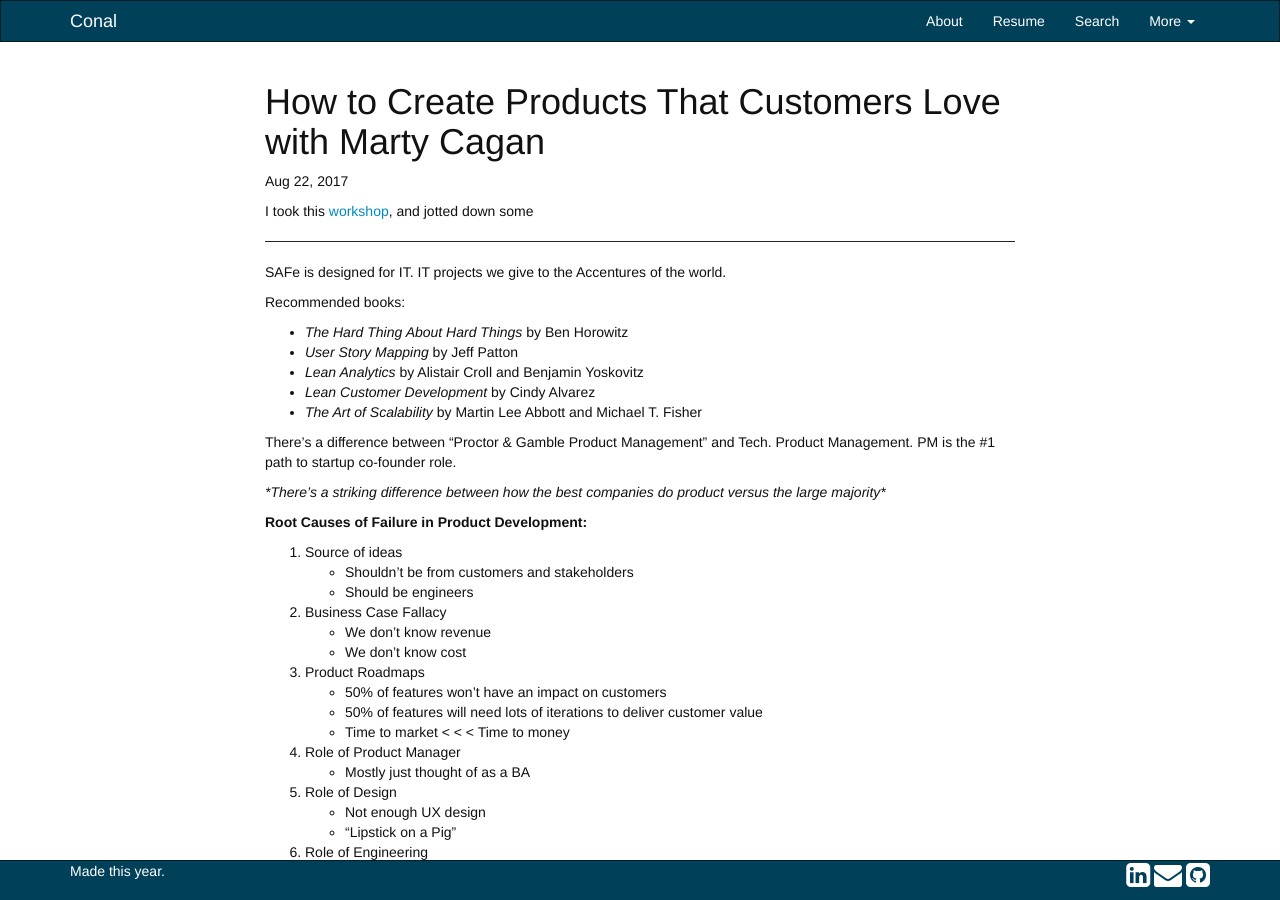
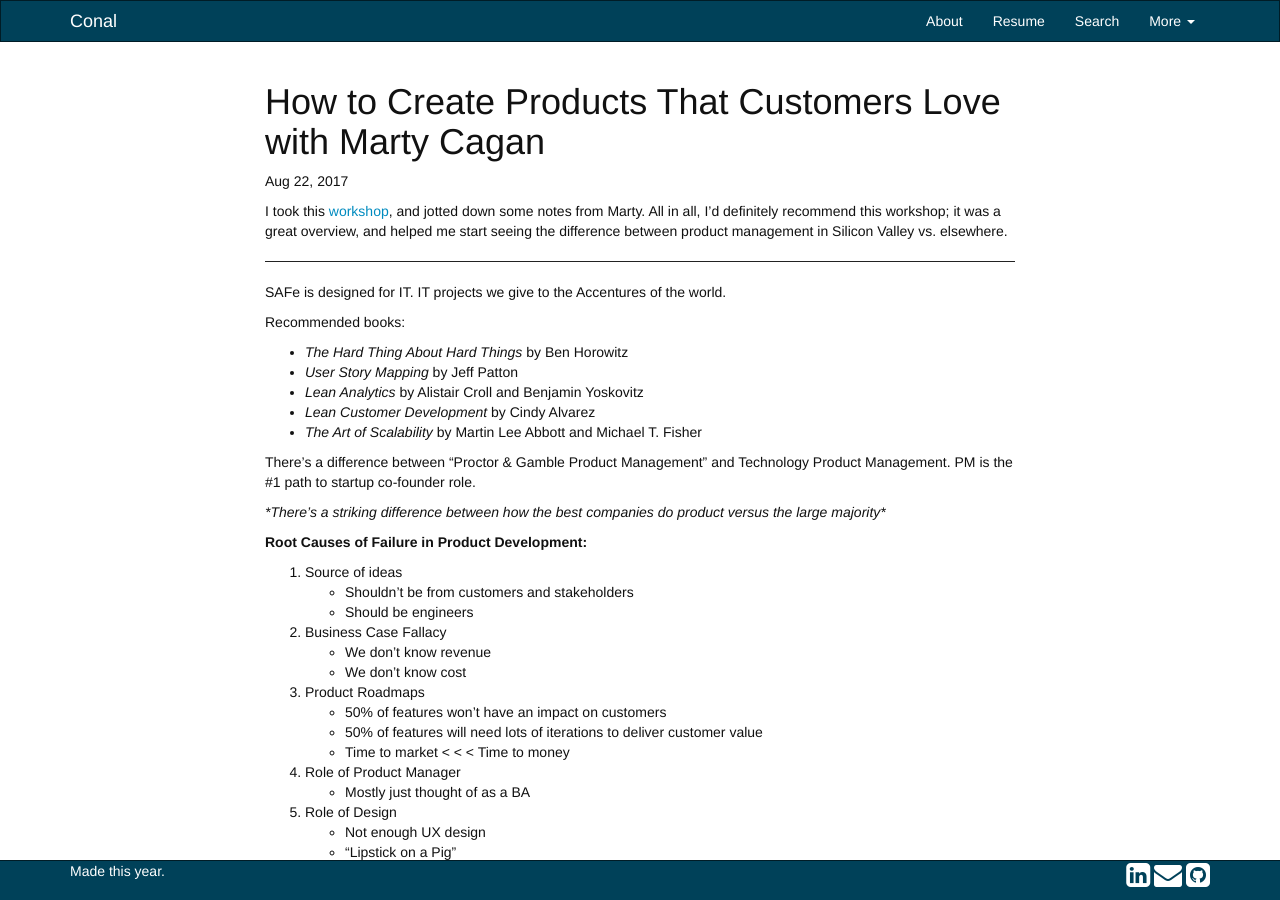
Before and after one commit to cms5109/cms5109.github.io, a Jekyll site: the page built from _posts/2017-08-22-how-to-create-products-that-customers-love.md, in a window 1280 px wide and 900 px high. Built offline with Jekyll 4.4.1, drawn with Linux system fonts in a browser that asks for light colours; nearby versions of some CDN libraries; comment, search, counter and statistics services are not loaded; a style sheet for code colours, icons or effects is not loaded.

```diff
--- a/_includes/head.html
+++ b/_includes/head.html
@@ -13,6 +13,7 @@
     <script src="https://code.jquery.com/jquery-2.2.4.min.js" type="text/javascript"></script>
     <script src="{{ "/js/bootstrap.min.js" | prepend: site.baseurl }}" type="text/javascript"></script>
     <script src="{{ "/js/main.js" | prepend: site.baseurl }}" type="text/javascript"></script>
+    <script src="https://cdn.jsdelivr.net/npm/moment@2.22.2/moment.min.js"></script>
     <script src="https://cdn.jsdelivr.net/npm/instantsearch.js@2.10.0"></script>
     <link rel="stylesheet" type="text/css" href="https://cdn.jsdelivr.net/npm/instantsearch.js@2.6.0/dist/instantsearch.min.css">
     <link rel="stylesheet" type="text/css" href="https://cdn.jsdelivr.net/npm/instantsearch.js@2.10.0/dist/instantsearch-theme-algolia.min.css">
--- a/_posts/2017-08-22-how-to-create-products-that-customers-love.md
+++ b/_posts/2017-08-22-how-to-create-products-that-customers-love.md
@@ -5,7 +5,7 @@ date:   2017-08-22 19:30
 categories: agile lean product_management
 ---
 
-I took this [workshop](https://svpg.com/public-workshops/), and jotted down some
+I took this [workshop](https://svpg.com/public-workshops/), and jotted down some notes from Marty. All in all, I'd definitely recommend this workshop; it was a great overview, and helped me start seeing the difference between product management in Silicon Valley vs. elsewhere.
 <hr>
 
 SAFe is designed for IT. IT projects we give to the Accentures of the world.
@@ -18,7 +18,7 @@ Recommended books:
 * _Lean Customer Development_ by Cindy Alvarez
 * _The Art of Scalability_ by Martin Lee Abbott and Michael T. Fisher
 
-There's a difference between "Proctor & Gamble Product Management" and Tech. Product Management.
+There's a difference between "Proctor & Gamble Product Management" and Technology Product Management.
 PM is the #1 path to startup co-founder role.
 
 _*There's a striking difference between how the best companies do product versus the large majority*_
```
Also changed, not shown: search.html (+12 -7 lines).
